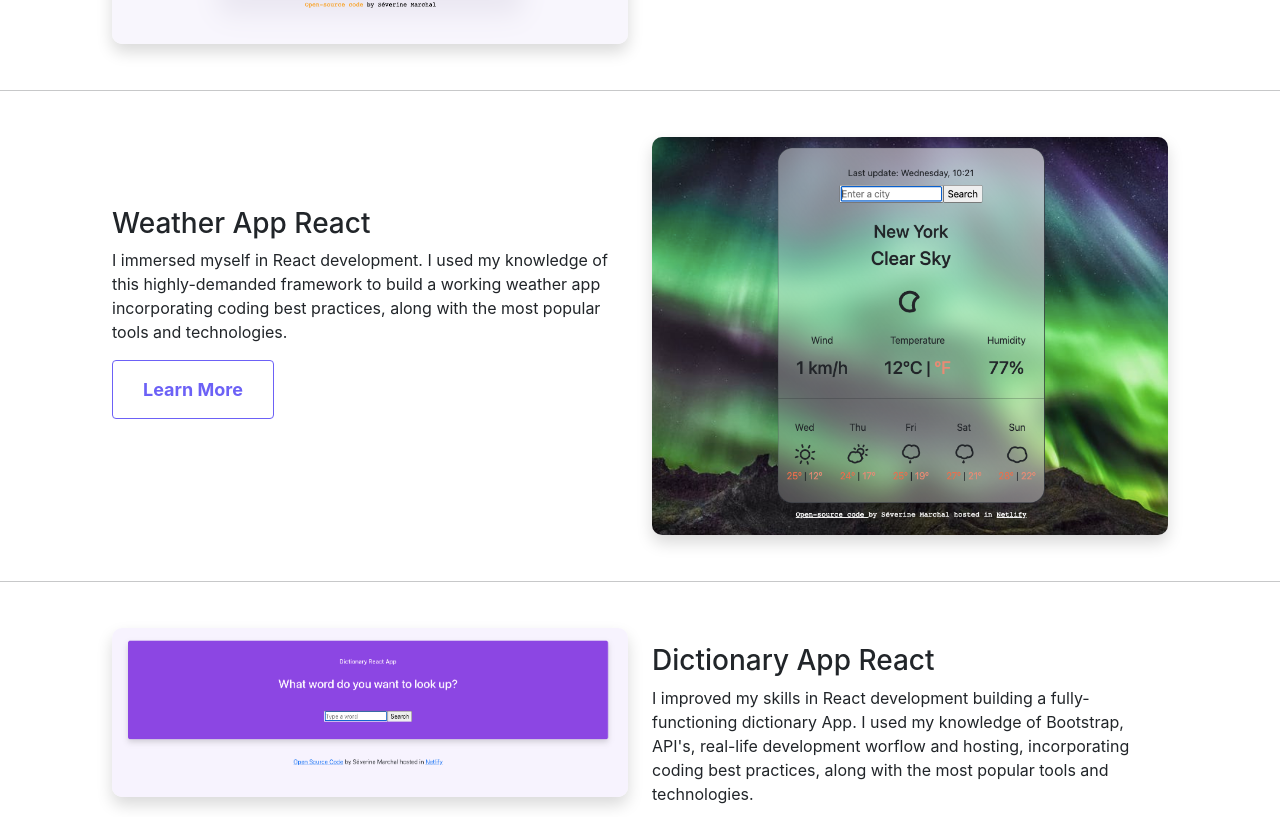
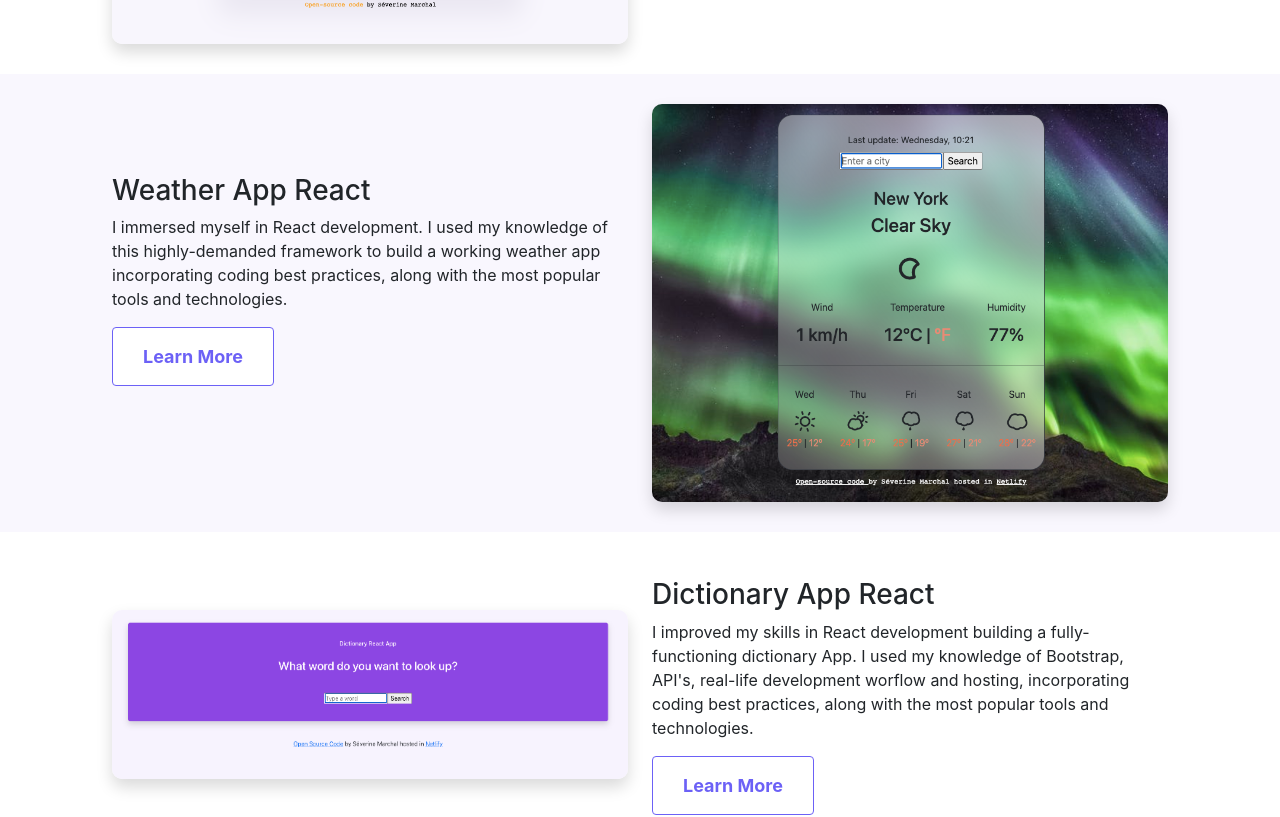
Before and after one commit to marchalseverine/portfolio_react, a React (Create React App) app: page / in a window 1280 px wide. Shown: the part 887-1704 px from the top of the page. Built offline with nearby package versions, Linux system fonts and the light colour scheme.

Commit message:
design homepage

```diff
--- a/src/DictionaryApp.js
+++ b/src/DictionaryApp.js
@@ -10,7 +10,7 @@
             <img
               src={DictionaryAppImg}
               alt="DictionaryApp"
-              className="img-fluid shadow w-100 d-none d-lg-block"
+              className="img-fluid shadow w-100 d-none d-lg-block mt-5"
             />
           </div>
           <div className="app-text col-lg-6 mt-3">
--- a/src/Works.css
+++ b/src/Works.css
@@ -32,6 +32,10 @@
   margin-top: 70px;
 }
 
+.react {
+  background-color: #f9f7fe;
+}
+
 @media (max-width: 992px) {
   .app-text {
     text-align: center;
--- a/src/Works.js
+++ b/src/Works.js
@@ -11,9 +11,9 @@
         Check out some of my featured projects below
       </p>
       <WeatherAppJS />
-      <hr />
+
       <WeatherAppReact />
-      <hr />
+
       <DictionaryApp />
     </div>
   );
```
